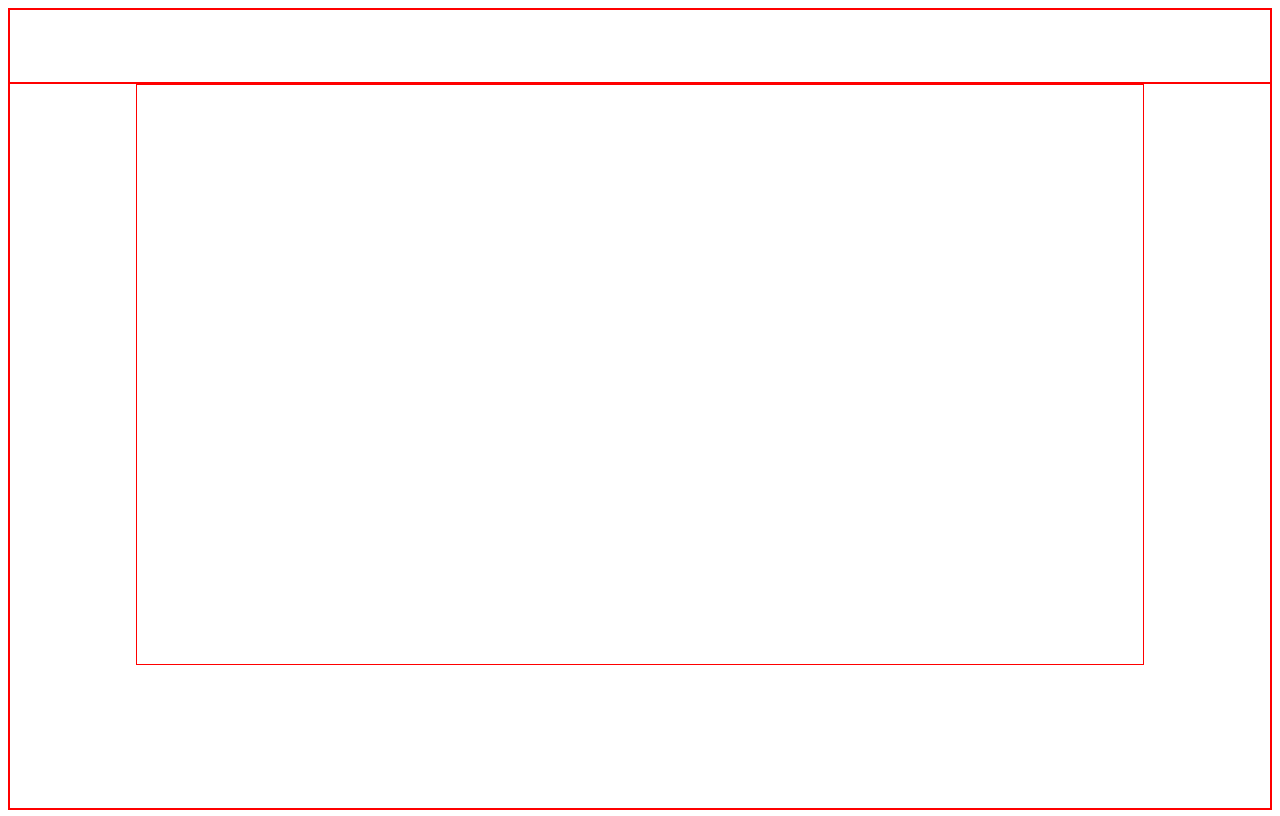
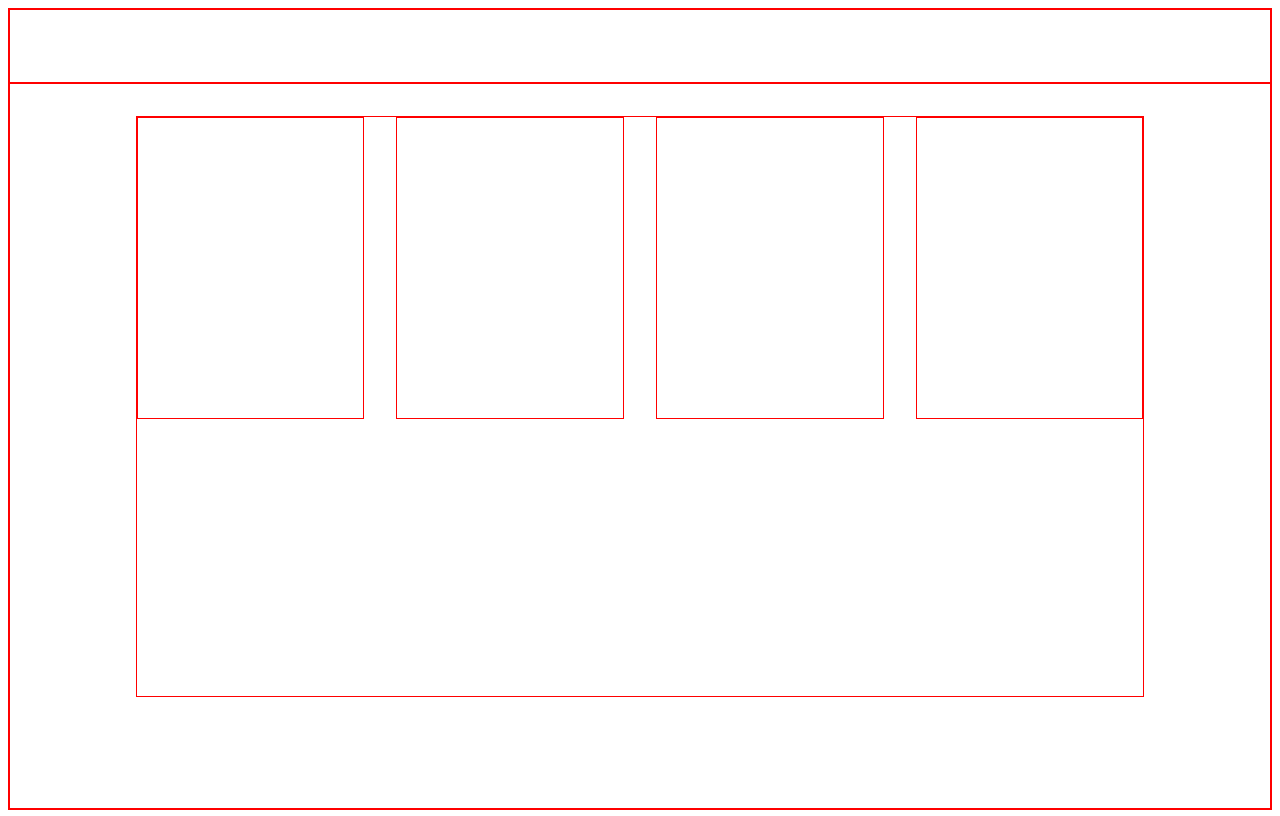
Before and after one commit to KramYengir/library-app, a plain HTML site: page index.html in a window 1280 px wide. Drawn offline with Linux system fonts and the light colour scheme.

Commit message:
define sizes & spaces of book display

```diff
--- a/index.html
+++ b/index.html
@@ -12,7 +12,13 @@
     <div class="container">
         <div class="header"></div>
         <div class="main">
-            <div class="book-display"></div>
+            <div class="book-display">
+                <div class="book"></div>
+                <div class="book"></div>
+                <div class="book"></div>
+                <div class="book"></div>
+
+            </div>
         </div>
     </div>
 </body>
--- a/style.css
+++ b/style.css
@@ -33,5 +33,14 @@ div{
     max-height: 80%;
 
     display: grid;
-    grid-template: repeat(auto, 1fr), repeat(auto, minmax(0.25fr, 0.5fr));
+    grid-template-rows: repeat(auto-fit, minmax(300px, 1fr));
+    grid-template-columns: repeat(auto-fit, minmax(200px, 1fr));
+    justify-content: center;
+    gap: 2rem;
+    margin-top: 2rem;
 }
+
+.book{
+    max-width: 250px;
+    max-height: 300px;
+}
```
